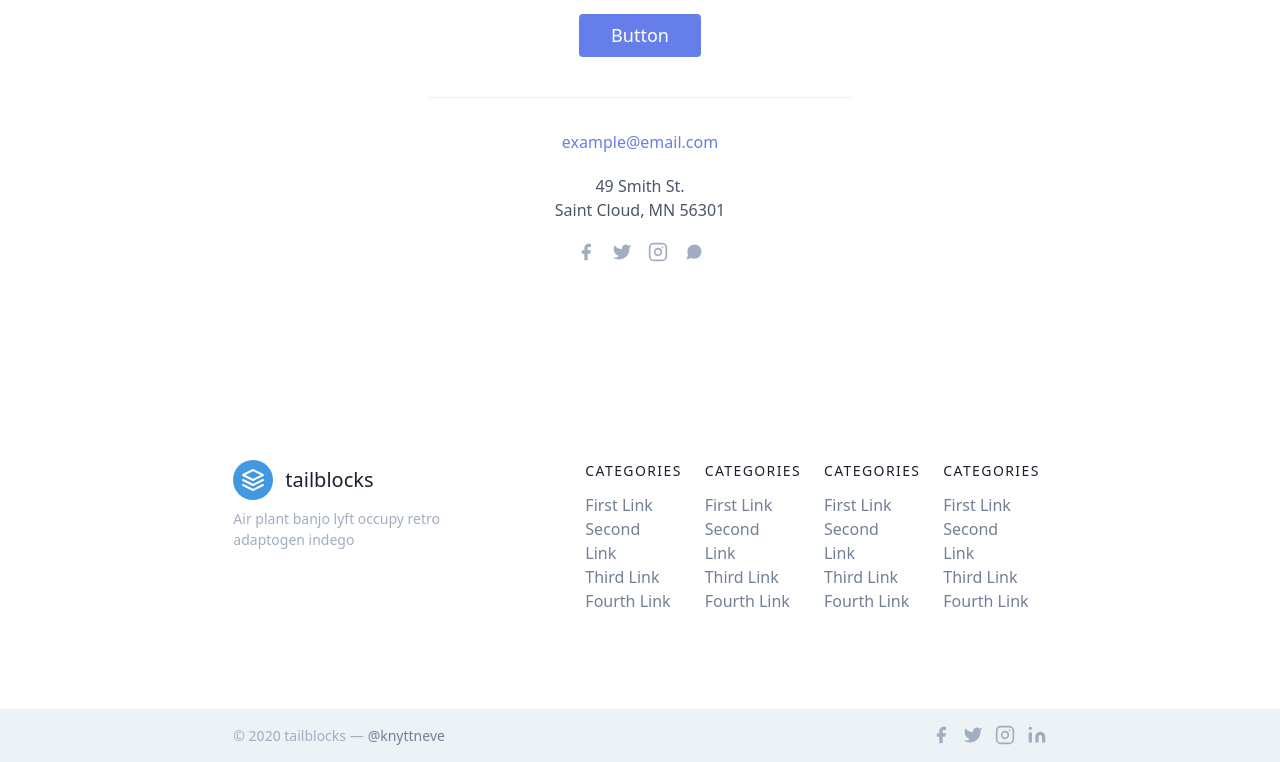
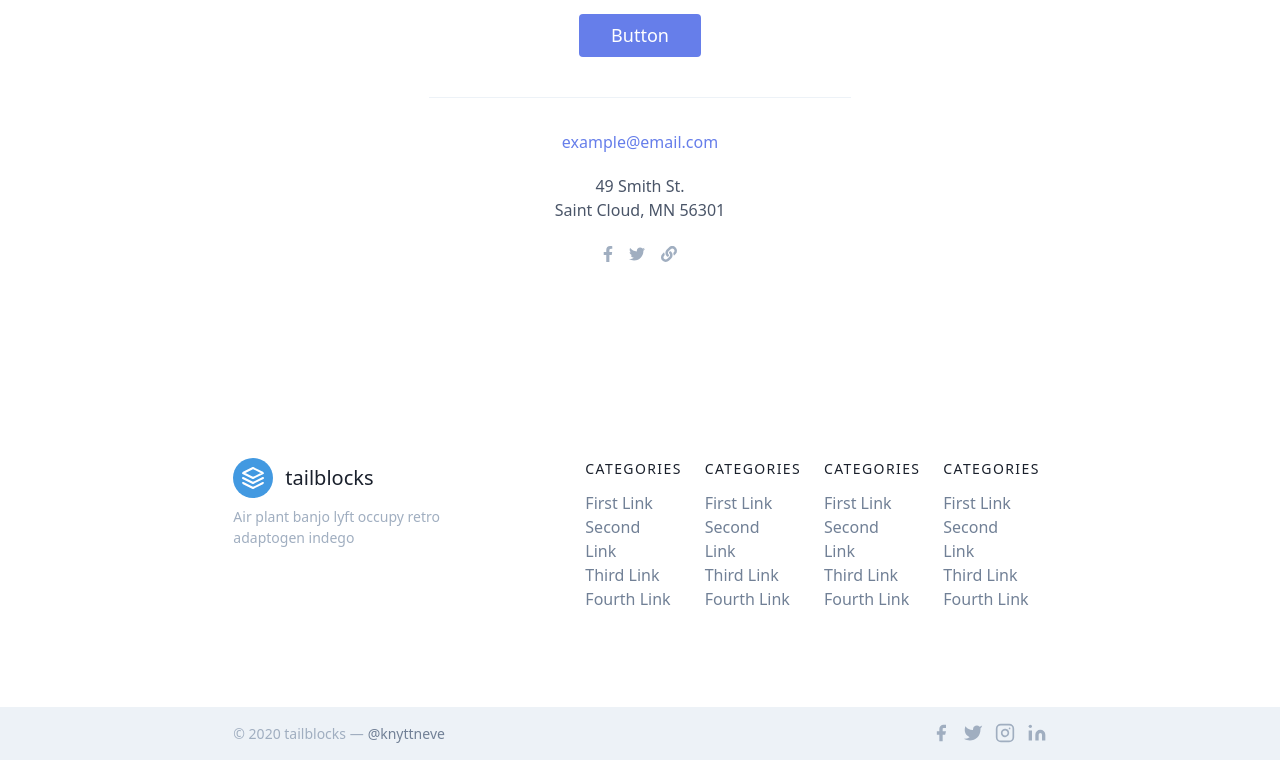
Before and after one commit to taishikato/corporate-template, a Next.js app: page / in a window 1280 px wide. Shown: the part 1969-2731 px from the top of the page. Built offline with nearby package versions, Linux system fonts and the light colour scheme.

Commit message:
add font awesome

```diff
--- a/components/Contact.tsx
+++ b/components/Contact.tsx
@@ -1,4 +1,7 @@
 import React from 'react';
+import { FontAwesomeIcon } from '@fortawesome/react-fontawesome';
+import { faFacebookF, faTwitter } from '@fortawesome/free-brands-svg-icons';
+import { faLink } from '@fortawesome/free-solid-svg-icons';
 
 import classes from '../config/classes';
 import H2 from './H2';
@@ -47,51 +50,14 @@ const Contact = () => {
                 Saint Cloud, MN 56301
               </p>
               <span className="inline-flex">
-                <a className="text-gray-500">
-                  <svg
-                    fill="currentColor"
-                    stroke-linecap="round"
-                    stroke-linejoin="round"
-                    stroke-width="2"
-                    className="w-5 h-5"
-                    viewBox="0 0 24 24">
-                    <path d="M18 2h-3a5 5 0 00-5 5v3H7v4h3v8h4v-8h3l1-4h-4V7a1 1 0 011-1h3z"></path>
-                  </svg>
+                <a className="text-gray-500" target="_blank" rel="noopener noreferrer">
+                  <FontAwesomeIcon icon={faFacebookF} size="1x" className="" />
                 </a>
-                <a className="ml-4 text-gray-500">
-                  <svg
-                    fill="currentColor"
-                    stroke-linecap="round"
-                    stroke-linejoin="round"
-                    stroke-width="2"
-                    className="w-5 h-5"
-                    viewBox="0 0 24 24">
-                    <path d="M23 3a10.9 10.9 0 01-3.14 1.53 4.48 4.48 0 00-7.86 3v1A10.66 10.66 0 013 4s-4 9 5 13a11.64 11.64 0 01-7 2c9 5 20 0 20-11.5a4.5 4.5 0 00-.08-.83A7.72 7.72 0 0023 3z"></path>
-                  </svg>
+                <a className="ml-4 text-gray-500" target="_blank" rel="noopener noreferrer">
+                  <FontAwesomeIcon icon={faTwitter} size="1x" className="" />
                 </a>
-                <a className="ml-4 text-gray-500">
-                  <svg
-                    fill="none"
-                    stroke="currentColor"
-                    stroke-linecap="round"
-                    stroke-linejoin="round"
-                    stroke-width="2"
-                    className="w-5 h-5"
-                    viewBox="0 0 24 24">
-                    <rect width="20" height="20" x="2" y="2" rx="5" ry="5"></rect>
-                    <path d="M16 11.37A4 4 0 1112.63 8 4 4 0 0116 11.37zm1.5-4.87h.01"></path>
-                  </svg>
-                </a>
-                <a className="ml-4 text-gray-500">
-                  <svg
-                    fill="currentColor"
-                    stroke-linecap="round"
-                    stroke-linejoin="round"
-                    stroke-width="2"
-                    className="w-5 h-5"
-                    viewBox="0 0 24 24">
-                    <path d="M21 11.5a8.38 8.38 0 01-.9 3.8 8.5 8.5 0 01-7.6 4.7 8.38 8.38 0 01-3.8-.9L3 21l1.9-5.7a8.38 8.38 0 01-.9-3.8 8.5 8.5 0 014.7-7.6 8.38 8.38 0 013.8-.9h.5a8.48 8.48 0 018 8v.5z"></path>
-                  </svg>
+                <a className="ml-4 text-gray-500" target="_blank" rel="noopener noreferrer">
+                  <FontAwesomeIcon icon={faLink} size="1x" className="" />
                 </a>
               </span>
             </div>
--- a/pages/api/hello.js
+++ /dev/null
@@ -1,6 +0,0 @@
-// Next.js API route support: https://nextjs.org/docs/api-routes/introduction
-
-export default (req, res) => {
-  res.statusCode = 200
-  res.json({ name: 'John Doe' })
-}
```
Also changed, not shown: package.json (+6 -1 lines), 1 other file (tests, documents, lock files or other folders).
